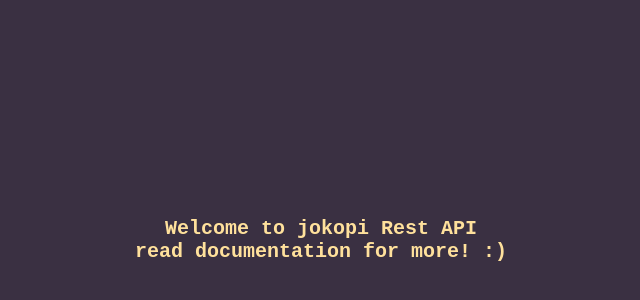
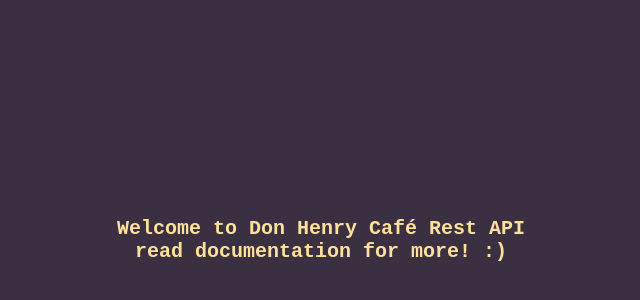
Before and after one commit to lisethgira/don-henry-cafe-api, a website: page public/index.html in a window 1280 px wide. Shown: the part 128-428 px from the top of the page, without its empty margins (319-959 px from the left). Drawn offline with Linux system fonts and the light colour scheme.

Commit message:
cambio de imagen

```diff
--- a/public/index.html
+++ b/public/index.html
@@ -4,7 +4,7 @@
     <meta charset="UTF-8">
     <meta http-equiv="X-UA-Compatible" content="IE=edge">
     <meta name="viewport" content="width=device-width, initial-scale=1.0">
-    <title>Welcome to jokopi Rest API!</title>
+    <title>Welcome to Don Henry Café Rest API!</title>
 </head>
 <style>
     body {
@@ -23,7 +23,7 @@
     }
 </style>
 <body>
-    Welcome to jokopi Rest API<br>
+    Welcome to Don Henry Café Rest API<br>
     read documentation for more! :)
 </body>
 </html>
```
Also changed, not shown: public/android-chrome-192x192.png, public/android-chrome-512x512.png, public/apple-touch-icon.png, public/favicon-16x16.png, public/favicon-32x32.png, public/icon2.png (added).
